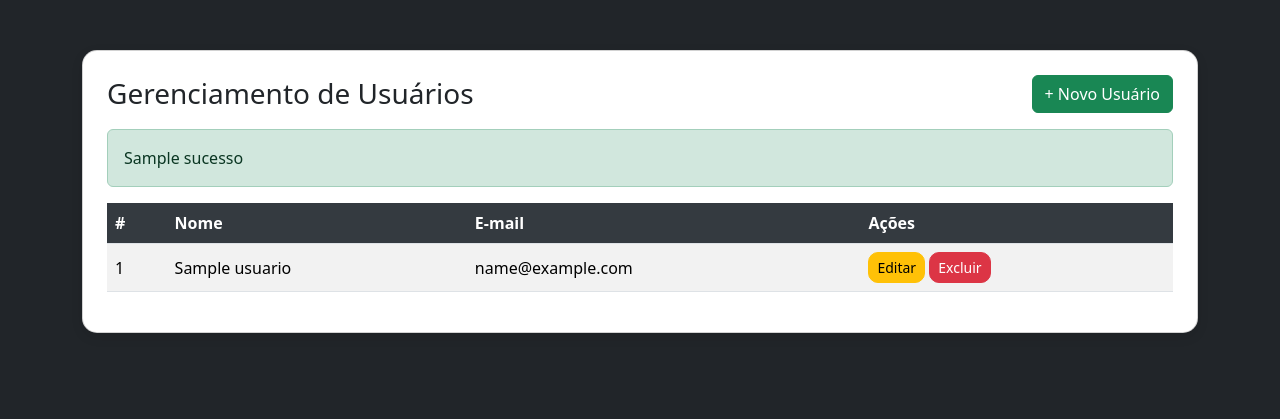
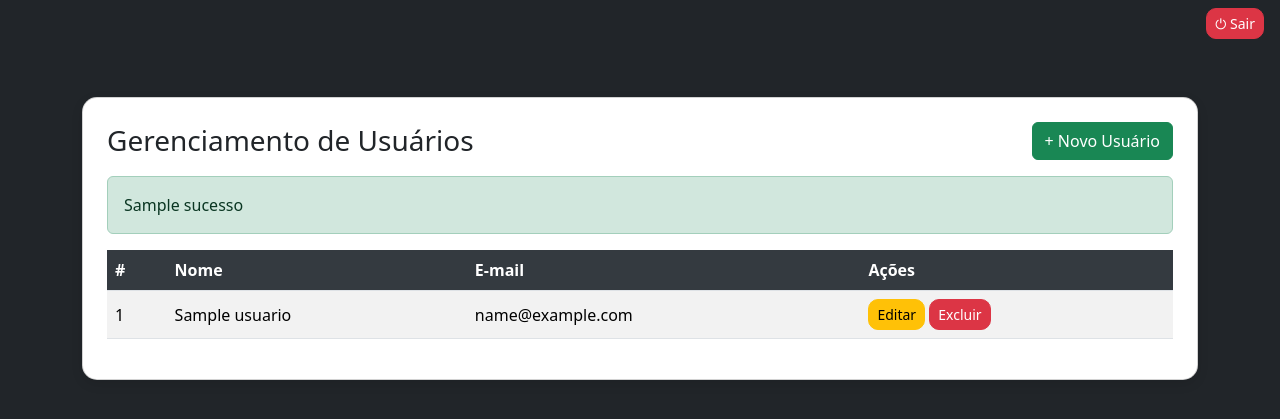
Before and after one commit to EvertonViniciusav/Hackathon-Senac, a Flask app: template templates/usuarios.html in a window 1280 px wide. Shown: the top 419 px of the page. Run offline with Flask 3, Linux system fonts and the light colour scheme; the template is opened without the code that fills it: most values are stand-ins (such as "Sample title", 1, 10 or a date in 2020).

Commit message:
Implementação botão de lagout tela de usuarios

```diff
--- a/templates/usuarios.html
+++ b/templates/usuarios.html
@@ -8,6 +8,11 @@
     <link rel="stylesheet" href="../static/css/usuarios.css">
 </head>
 <body>
+    <nav class="navbar navbar-expand-lg navbar-dark bg-dark px-3">
+        <div class="ms-auto">
+            <a href="{{ url_for('logout') }}" class="btn btn-danger btn-sm ms-auto">⏻ Sair</a>
+        </div>
+    </nav>
     <div class="container">
         <div class="card p-4">
             <div class="d-flex justify-content-between align-items-center mb-3">
```
